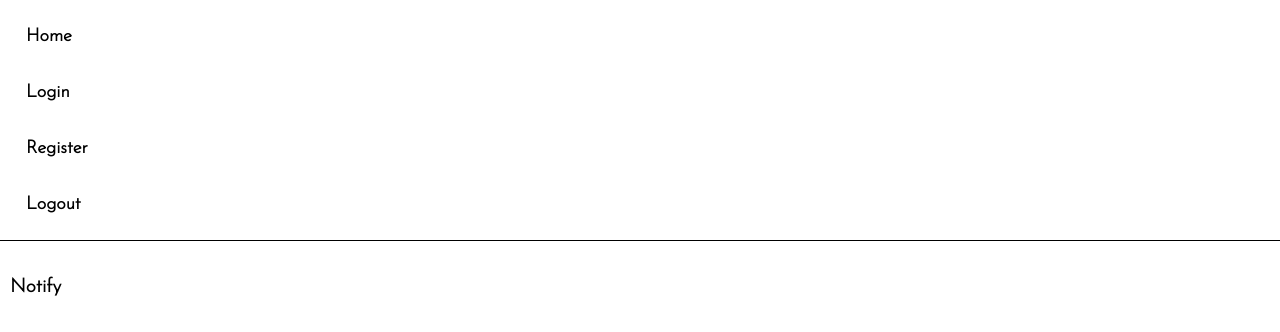
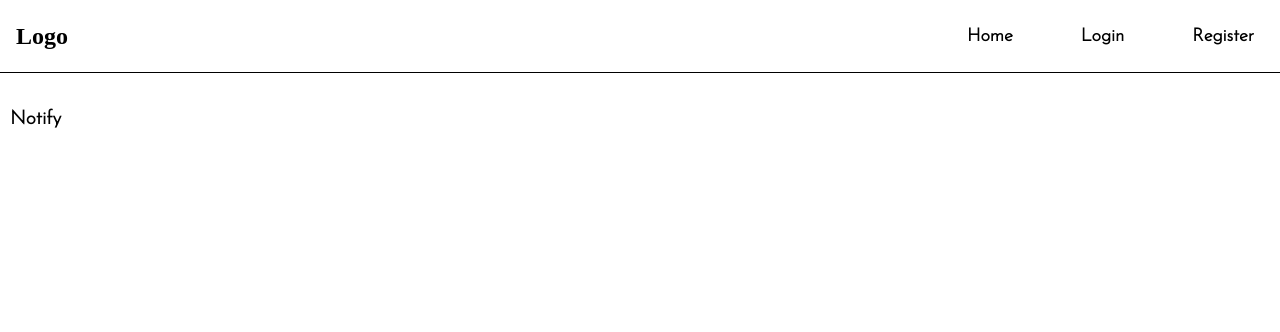
Before and after one commit to Ch1nmayH/Authentication-Frontend, a React (Create React App) app: page / in a window 1280 px wide. Shown: the top 332 px of the page. Built offline with nearby package versions, Linux system fonts and the light colour scheme; a web font is replaced by a local one.

Commit message:
added conditional nav menu with login and logout and navigation

```diff
--- a/src/Components/NavBar.jsx
+++ b/src/Components/NavBar.jsx
@@ -1,17 +1,24 @@
-import { Link } from "react-router-dom";
+import Cookies from "js-cookie";
+import { Link, useNavigate } from "react-router-dom";
 import "../styles/NavBar.css";
 const NavBar = () => {
+  let navigate = useNavigate();
+  const logoutFunction = () => {
+    Cookies.set("token", "", { expires: 0.0000000000000001 });
+    navigate("/login");
+  };
   return (
     <>
       <div className="nav-container">
-        <header>
-          <nav>
-            <ul className="nav">
+        <h2>Logo</h2>
+        <ul className="nav-menu">
           <li className="nav-items">
             <Link className="nav-link" to="/">
               Home
             </Link>
           </li>
+          {!Cookies.get("token") ? (
+            <>
               <li className="nav-items">
                 <Link className="nav-link" to="login">
                   Login
@@ -22,14 +29,17 @@ const NavBar = () => {
                   Register
                 </Link>
               </li>
+            </>
+          ) : (
+            <>
               <li className="nav-items">
-                <Link className="nav-link" to="Logout">
+                <a className="nav-link" onClick={logoutFunction}>
                   Logout
-                </Link>
+                </a>
               </li>
+            </>
+          )}
         </ul>
-          </nav>
-        </header>
       </div>
     </>
   );
```
Lines whose indentation alone changed are shown as unchanged.
